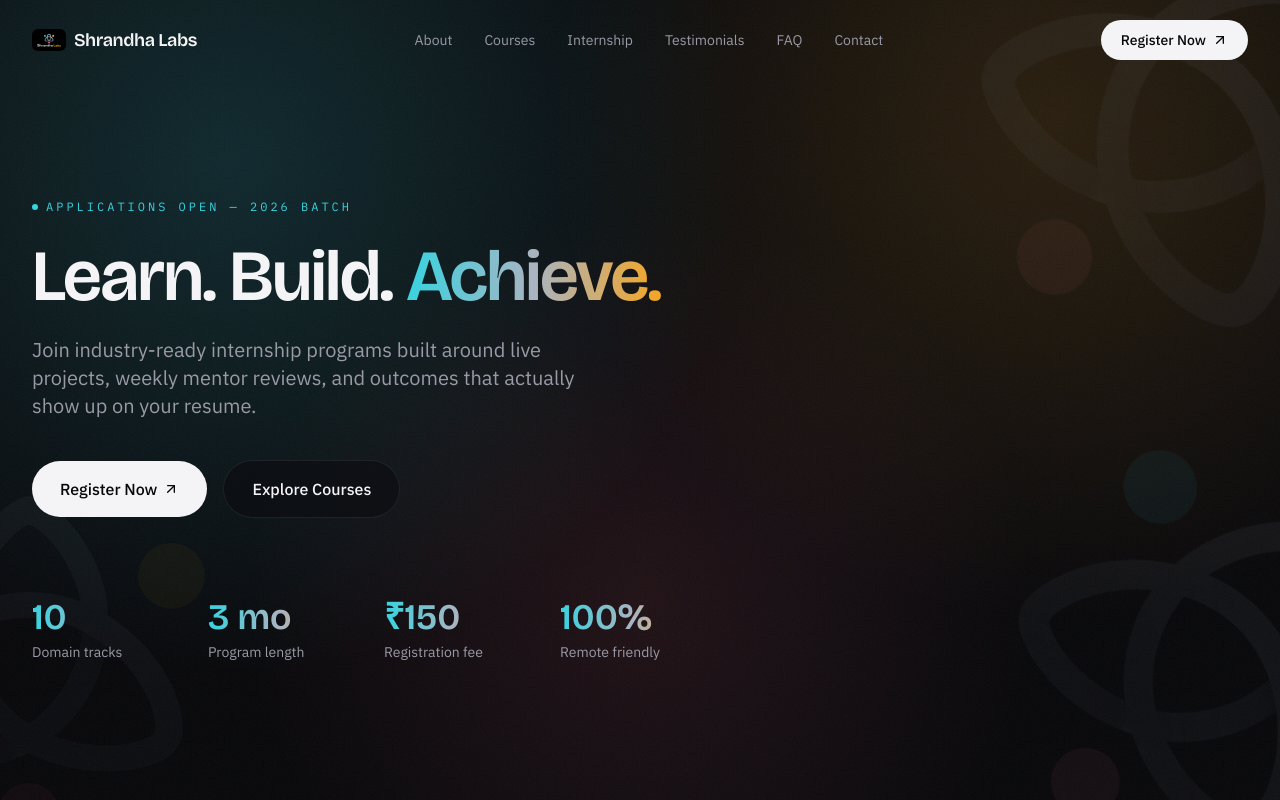
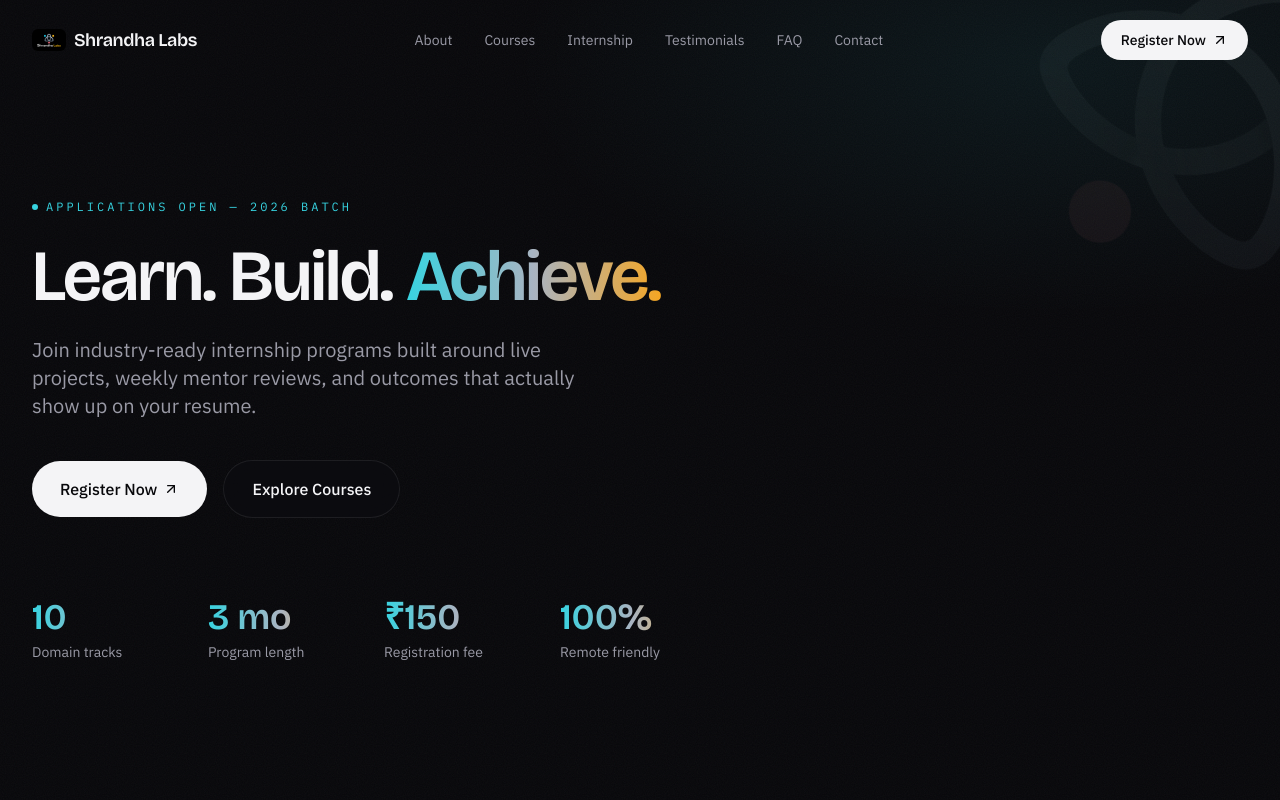
Before and after one commit to emerging324-maker/Shrandha, a Next.js app: page / in a window 1280 px wide. Shown: the top 800 px of the page. Built offline with nearby package versions, Linux system fonts and the light colour scheme.

Commit message:
Update SiteBackground.tsx

```diff
--- a/src/components/SiteBackground.tsx
+++ b/src/components/SiteBackground.tsx
@@ -2,17 +2,22 @@ import { Knot } from "./Knot";
 
 /**
  * Site-wide ambient background — sits fixed behind every page (mounted once
- * in the root layout) so every route gets the same premium glow + grain +
- * watermark treatment without each page needing its own copy.
+ * in the root layout) so every route gets the same treatment without each
+ * page needing its own copy. Deliberately restrained: one logo watermark,
+ * one soft glow, light grain — multiple overlapping marks read as a smudgy
+ * blob rather than a premium accent, so we don't repeat it down the page.
  */
 export function SiteBackground() {
   return (
     <div className="fixed inset-0 -z-10 overflow-hidden pointer-events-none">
-      <div className="absolute inset-0 grid-bg" />
+      <div
+        className="absolute inset-0"
+        style={{
+          background: "radial-gradient(ellipse 60% 45% at 82% 8%, rgba(55,211,224,0.07), transparent 70%)",
+        }}
+      />
+      <Knot className="absolute -right-28 -top-20 w-[380px] h-[380px] opacity-[0.05]" />
       <div className="grain-overlay" />
-      <Knot className="absolute -right-32 -top-24 w-[460px] h-[460px] opacity-[0.05]" />
-      <Knot className="absolute -left-40 top-[60vh] w-[380px] h-[380px] opacity-[0.04]" spin={false} />
-      <Knot className="absolute right-[-10%] bottom-[-10%] w-[420px] h-[420px] opacity-[0.05]" />
     </div>
   );
 }
```
